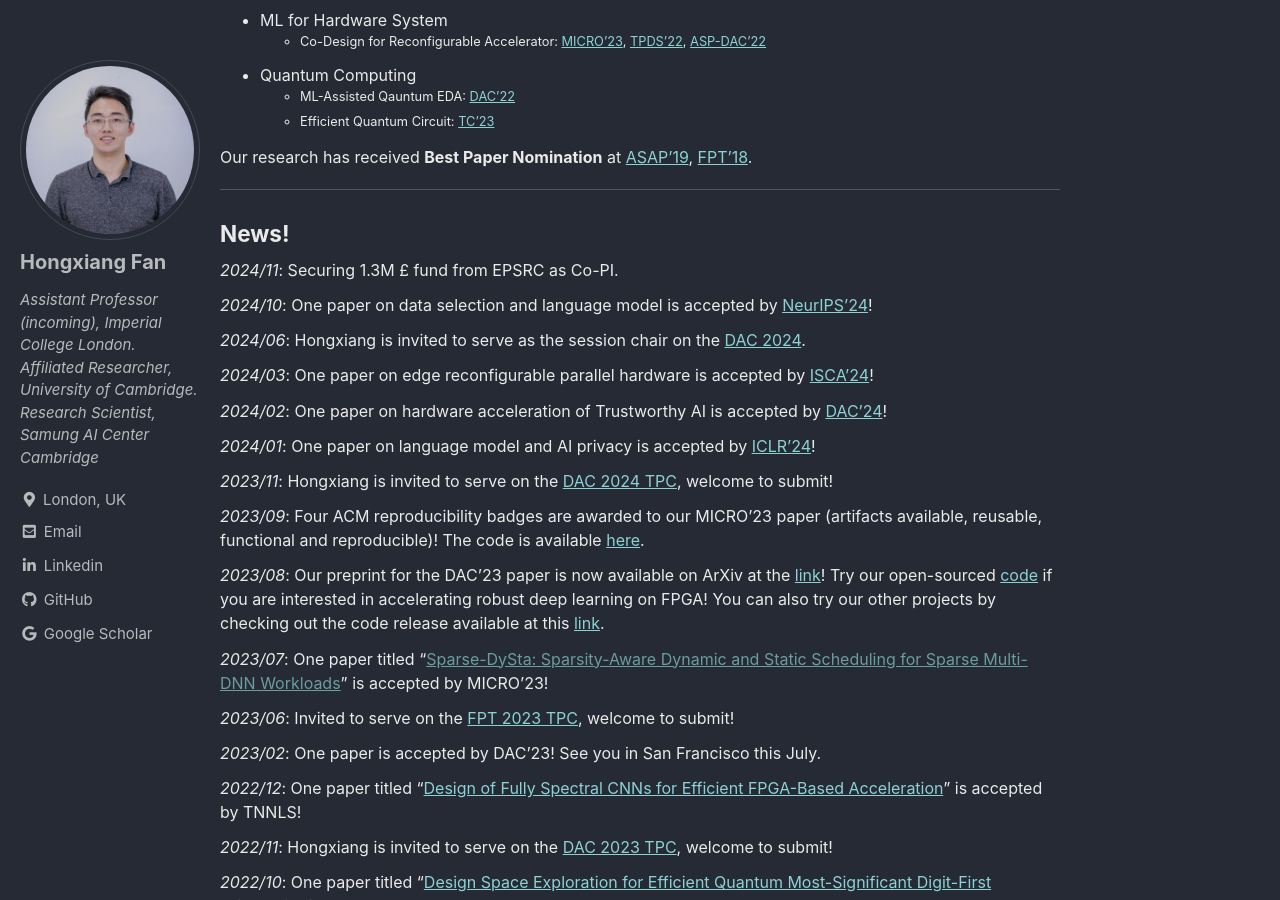
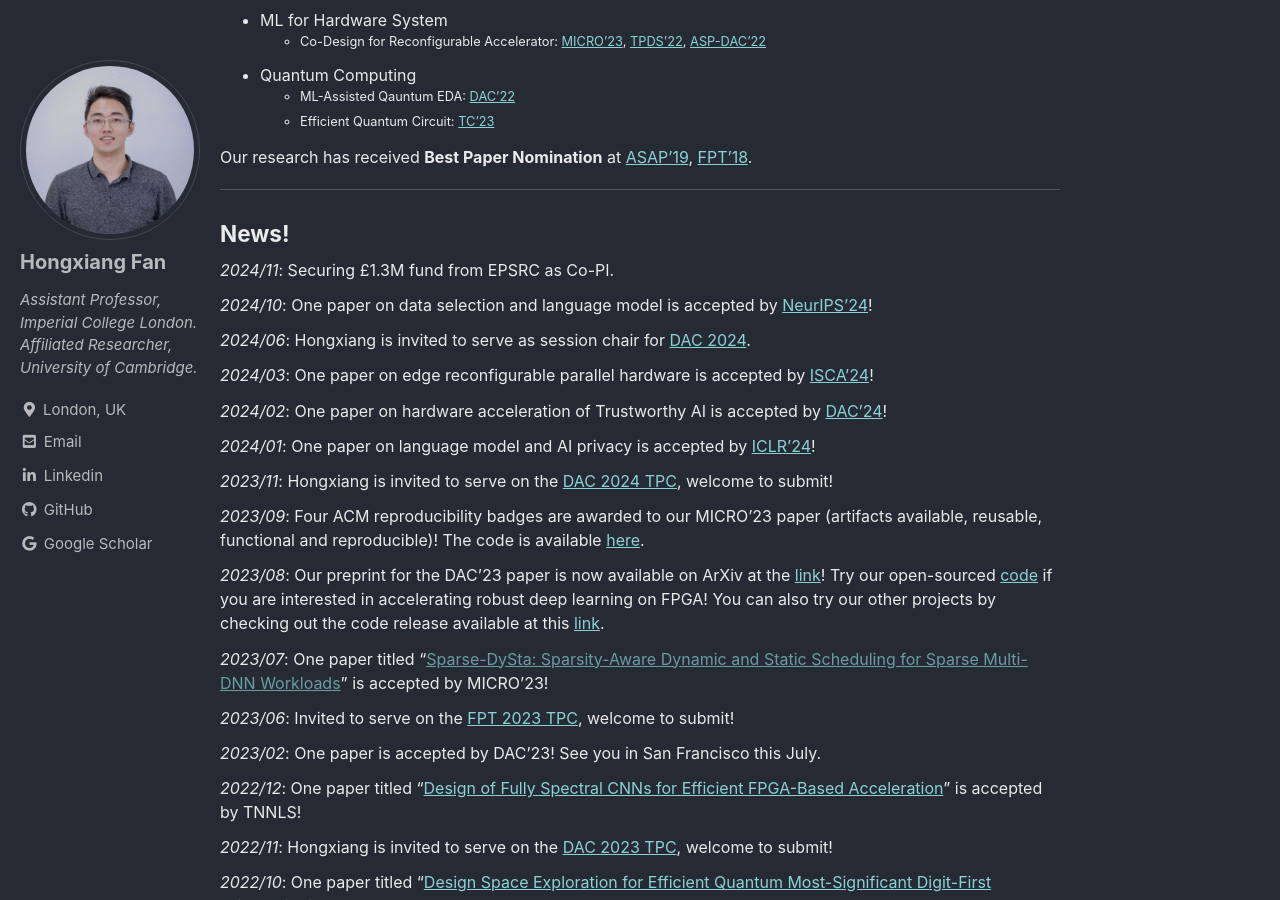
Before and after one commit to os-hxfan/os-hxfan.github.io, a Jekyll site: the page built from index.md, in a window 1280 px wide and 900 px high, scrolled down 378 px. Built offline with Jekyll 4.4.1, drawn with Linux system fonts in a browser that asks for light colours; cached includes are drawn as plain includes; our own code applies the rules of GitHub Pages for plain Markdown files.

Commit message:
update infor

```diff
--- a/_config.yml
+++ b/_config.yml
@@ -105,7 +105,7 @@ analytics:
 author:
   name             : "Hongxiang Fan"
   avatar           : "/assets/images/Fan.jpg" # path of avatar image, e.g. "/assets/images/bio-photo.jpg"
-  bio              : "Assistant Professor (incoming), Imperial College London. <br> Affiliated Researcher, University of Cambridge. <br> Research Scientist, Samung AI Center Cambridge"
+  bio              : "Assistant Professor, Imperial College London. <br> Affiliated Researcher, University of Cambridge."
   location         : "London, UK"
   email            :
   links:
--- a/index.md
+++ b/index.md
@@ -29,11 +29,11 @@ ___
 
 ### News!
 
-*2024/11*: Securing 1.3M £ fund from EPSRC as Co-PI.
+*2024/11*: Securing £1.3M fund from EPSRC as Co-PI.
 
 *2024/10*: One paper on data selection and language model is accepted by [NeurIPS'24](https://os-hxfan.github.io/)!
 
-*2024/06*: Hongxiang is invited to serve as the session chair on the [DAC 2024](https://www.dac.com/).
+*2024/06*: Hongxiang is invited to serve as session chair for [DAC 2024](https://www.dac.com/).
 
 *2024/03*: One paper on edge reconfigurable parallel hardware is accepted by [ISCA'24](https://os-hxfan.github.io/)!
 
```
